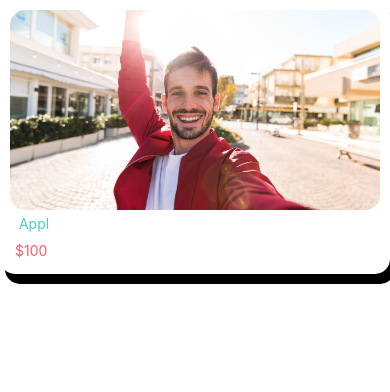
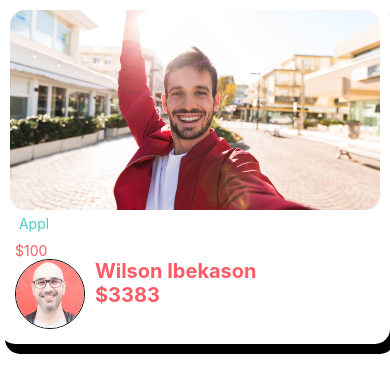
Before and after one commit to wilsonibekason/ALIPRO, a React Native app: screen / in a window 390 px wide. Shown: the top 392 px of the page. Built offline with nearby package versions, Linux system fonts and the light colour scheme.

Commit message:
Add ListItem

```diff
--- a/app/components/AppCard/AppCard.js
+++ b/app/components/AppCard/AppCard.js
@@ -1,6 +1,7 @@
 import React from "react";
 import { Image, View } from "react-native";
 import AppText from "../AppText/AppText";
+import ListItem from "../ListItem/ListItem";
 import { styles } from "./style";
 
 const AppCard = ({ title, subTitle, image }) => {
@@ -14,6 +15,11 @@ const AppCard = ({ title, subTitle, image }) => {
         <View style={styles.detailsContainer}>
           <AppText style={styles.title}> {title}</AppText>
           <AppText style={styles.subTitle}>{subTitle}</AppText>
+          <ListItem
+            title={"Wilson Ibekason"}
+            image={require("../../../app/assets/mosh.jpg")}
+            subTitle={"$3383"}
+          />
         </View>
       </View>
     </>
--- /dev/null
+++ b/app/components/ListItem/ListItem.js
@@ -0,0 +1,43 @@
+import React from "react";
+import { Image, StyleSheet, View } from "react-native";
+import colors from "../../config/colors";
+import AppText from "../AppText/AppText";
+
+const ListItem = ({ image, title, subTitle }) => {
+  return (
+    <>
+      <View style={styles.container}>
+        <Image source={image} style={styles.image} />
+        <View>
+          <AppText style={styles.title}>{title}</AppText>
+          <AppText style={styles.title}>{subTitle}</AppText>
+        </View>
+      </View>
+    </>
+  );
+};
+
+const styles = StyleSheet.create({
+  container: {
+    flexDirection: "row",
+  },
+  image: {
+    height: 70,
+    width: 70,
+    borderRadius: 35,
+    marginRight: 10,
+    borderWidth: 1,
+    borderColor: "black",
+  },
+  title: {
+    fontSize: 20,
+    fontWeight: "bold",
+    color: colors.primary,
+  },
+  detailContainer: {
+    flexDirection: "column",
+    justifyContent: "center",
+  },
+});
+
+export default ListItem;
--- /dev/null
+++ b/app/components/index.js
@@ -0,0 +1 @@
+export { default as ListItem } from "./ListItem/ListItem";
```
Also changed, not shown: app/components/AppListingDetailScreen/ListingDetailScreen.js (added, +41 -0 lines).
